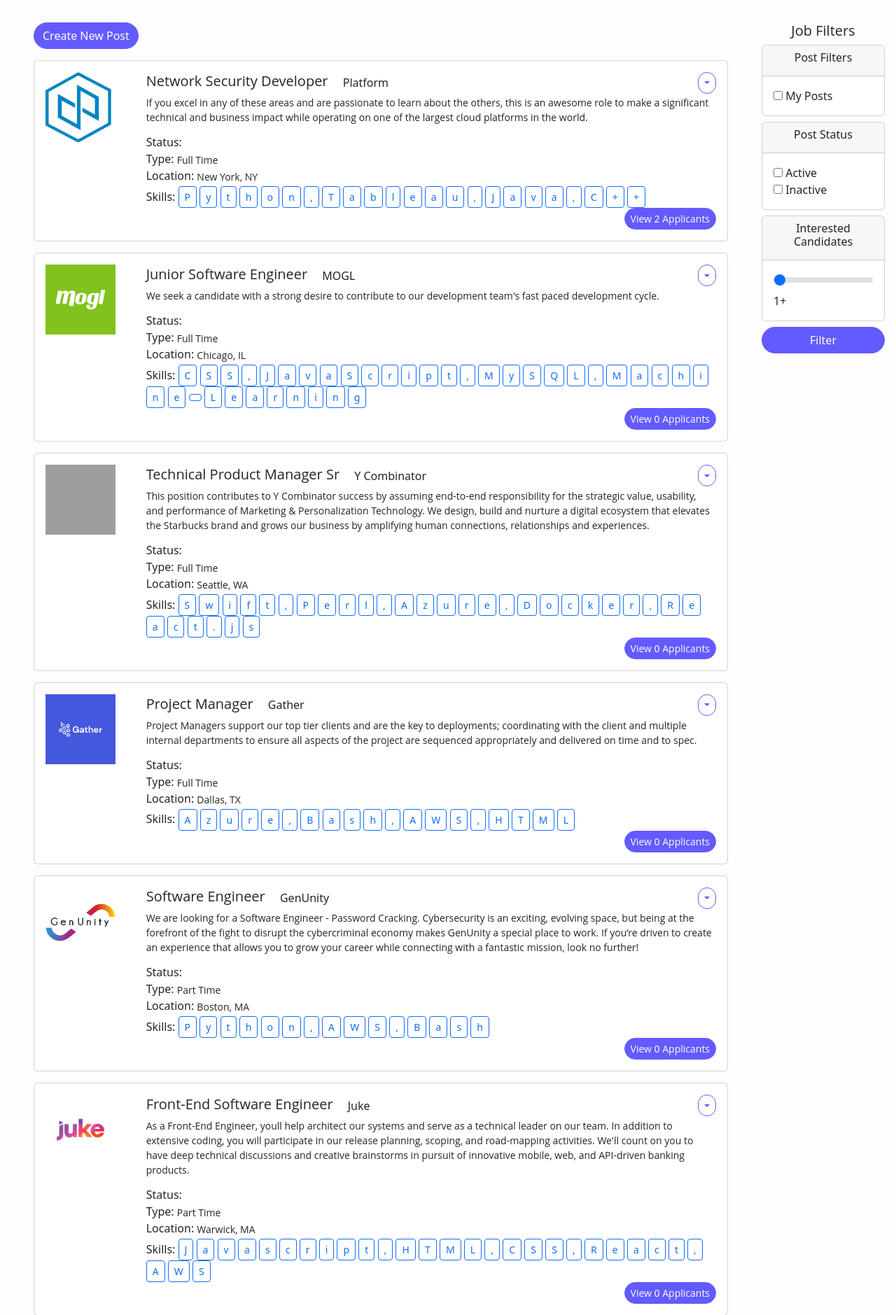
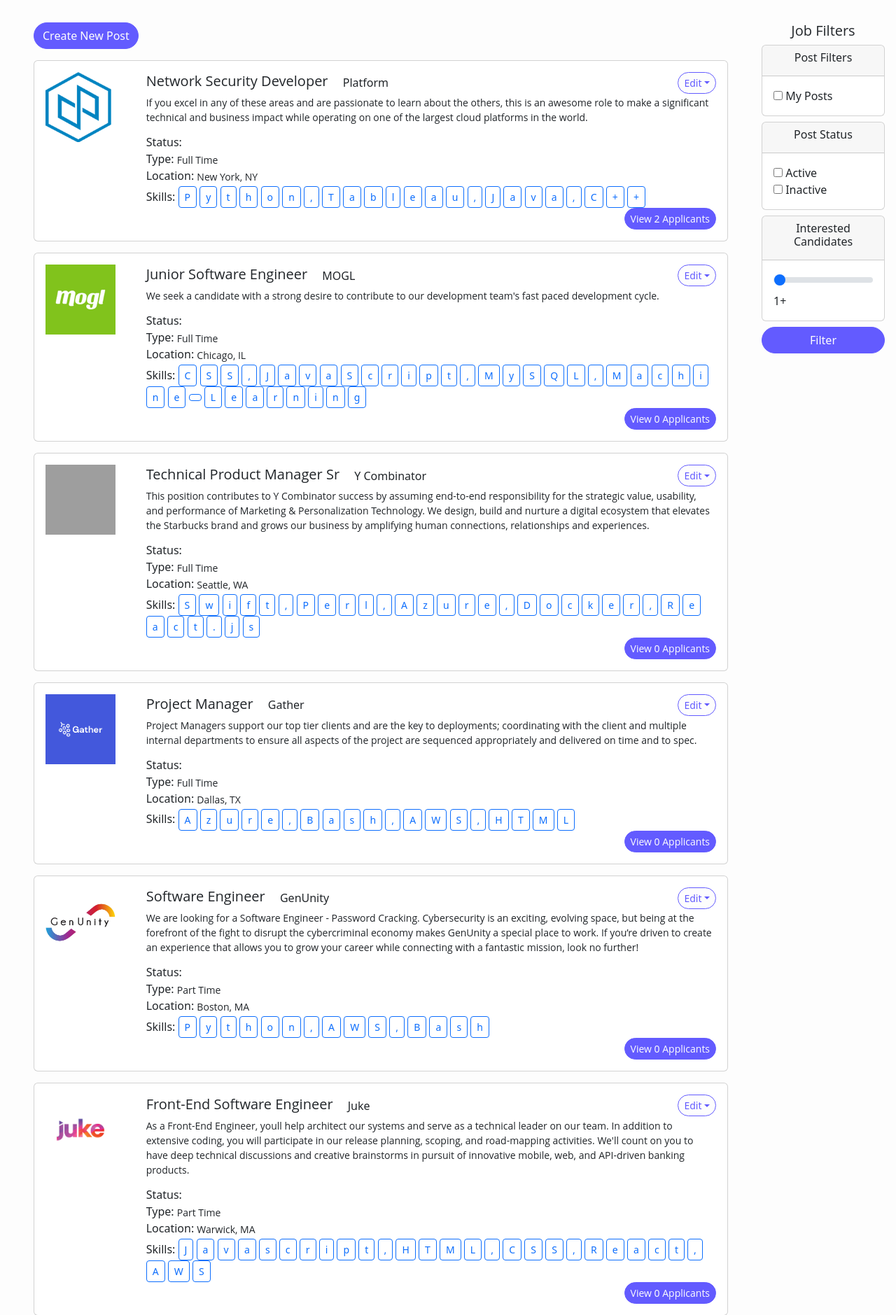
Before and after one commit to lauren-l/TinDev, a Django app: template TinDev/app/templates/app/recruiter_dashboard.html in a window 1280 px wide. Shown: the part 83-1962 px from the top of the page at 70% size. Run offline with Django 4.2, Linux system fonts and the light colour scheme; data comes from the database, SQL or seed files in the repository; the template is opened without the code that fills it: values that come from a table or form of the project are taken from there, most other values are stand-ins (such as "Sample title", 1, 10 or a date in 2020); grey boxes are pictures that could not be loaded.

Commit message:
Disabled edit privileges for posts that aren't yours

```diff
--- a/TinDev/app/templates/app/components/recruiterPost.html
+++ b/TinDev/app/templates/app/components/recruiterPost.html
@@ -16,10 +16,10 @@
                 <!------ Drop down menu for individual post options ---->
                 <div class="btn-group dropdown" style="float:right">
                     <button type="button" class="btn btn-secondary btn-sm dropdown-toggle align-top"
-                        data-toggle="dropdown" aria-haspopup="true" aria-expanded="false"></button>
+                        data-toggle="dropdown" aria-haspopup="true" aria-expanded="false" {{job.editMyPost}}>Edit</button>
                     <div class="dropdown-menu">
-                        <a class="dropdown-item" href="#">Edit Post</a>
-                        <a class="dropdown-item" href="#">Delete Post</a>
+                        <a class="dropdown-item" href="/update_posts/{{job.id}}">Edit Post</a>
+                        <a class="dropdown-item" href="/delete_posts/{{job.id}}">Delete Post</a>
                     </div>
                 </div>
             </span>
--- a/TinDev/app/views.py
+++ b/TinDev/app/views.py
@@ -271,11 +271,15 @@
         item["status"] = "Active" if item["active"] else "Inactive"
         # only enable view applicants button if user is the author of the post
         item["viewApplicants"] = "disabled" if str(item['author']) != str(recruiter_id) else ""
+        item["editMyPost"] = "hidden" if str(item['author']) != str(recruiter_id) else ""
 
     context["jobs"] = data
     context["activeCheckedStatus"] = "checked" if context["active"] else "unchecked"
     context["inactiveCheckedStatus"] = "checked" if context["inactive"] else "unchecked"
     context["myPostsCheckedStatus"] = "checked" if context["myPosts"] else "unchecked"
+
+
+    # prevents user from editing or deleting other recruiters' job posts
 
     return render(request, 'app/recruiter_dashboard.html', context=context)
 
```
